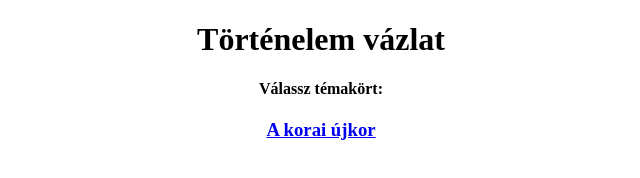
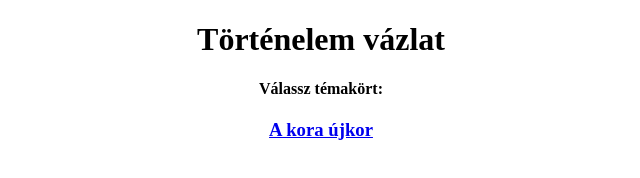
Before and after one commit to tanczikm/tortenelem, a plain HTML site: page index.html in a window 1280 px wide. Shown: the full height of the page, 319-959 px from the left. Drawn offline with Linux system fonts and the light colour scheme.

Commit message:
2025. 09. 07.

```diff
--- a/index.html
+++ b/index.html
@@ -10,7 +10,7 @@
         <h1>Történelem vázlat</h1>
 
         <h4>Válassz témakört:</h4>
-        <h3><a href="a_korai_ujkor/index.html">A korai újkor</a></h3>
+        <h3><a href="a_kora_ujkor/index.html">A kora újkor</a></h3>
     </center>
 </body>
 </html>
```
Also changed, not shown: a_kora_ujkor/index.html (renamed from a_korai_ujkor/index.html, +1 -1 lines), 2 other files.
